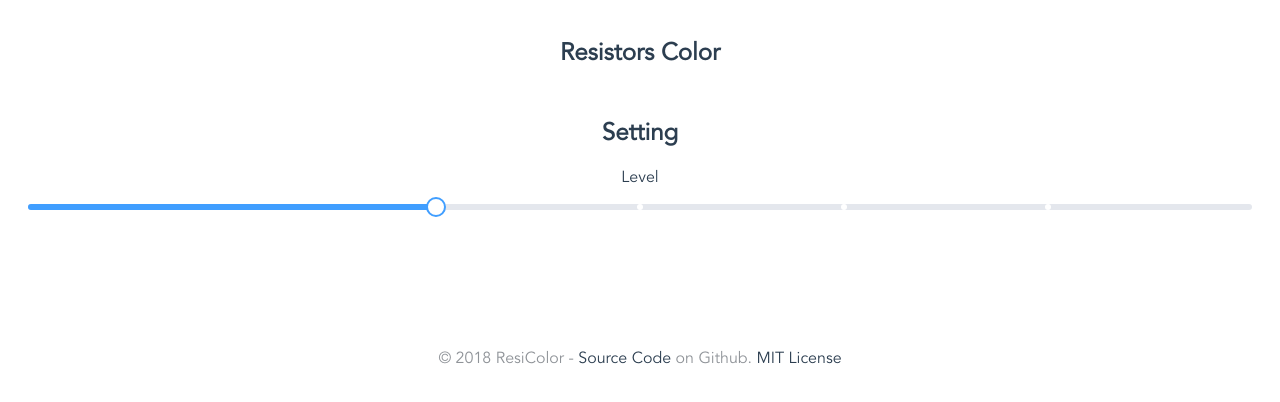
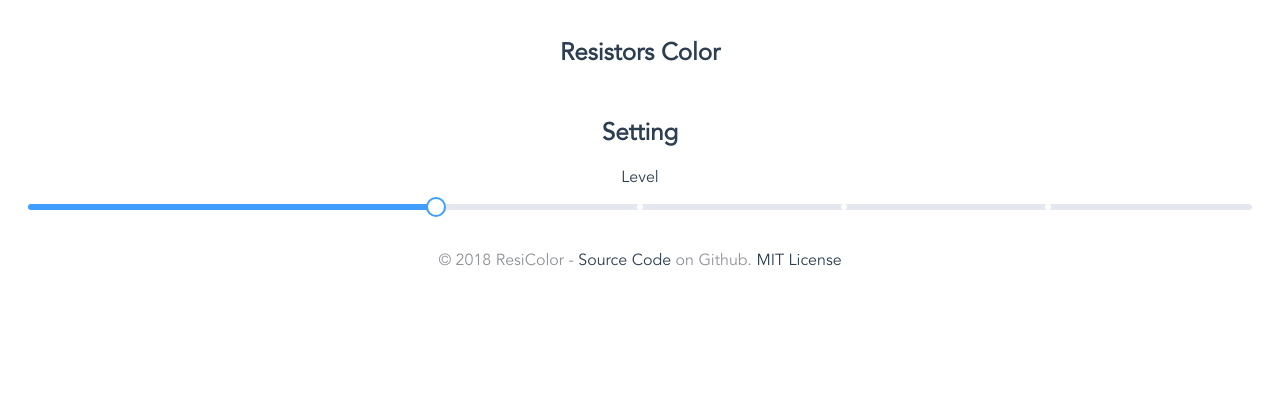
Before and after one commit to wilicw/resicolor, a Vue app: page /resicolor/setting in a window 1280 px wide. Shown: the top 402 px of the page. Built offline with nearby package versions, Linux system fonts and the light colour scheme.

Commit message:
change HTML structure

```diff
--- a/src/App.vue
+++ b/src/App.vue
@@ -14,10 +14,10 @@
         <div @click="mode('history')"><router-link class="menu" to="/resicolor/history">History</router-link></div>
       </el-dialog>
       <router-view/>
+      <el-footer>
+        <p class="copyright">© 2018 ResiColor - <a class="menu" href="https://github.com/wilicw/resicolor">Source Code</a> on Github. <a class="menu" href="https://opensource.org/licenses/MIT">MIT License</a></p>
+      </el-footer>
     </el-container>
-    <br>
-    <br>
-    <p class="copyright">© 2018 ResiColor - <a class="menu" href="https://github.com/wilicw/resicolor">Source Code</a> on Github. <a class="menu" href="https://opensource.org/licenses/MIT">MIT License</a></p>
   </div>
 </template>
 
--- a/src/views/Home.vue
+++ b/src/views/Home.vue
@@ -2,10 +2,8 @@
   <div id="home">
     <el-main>
       <Resistor/>
+      <KeyBoard/>
     </el-main>
-    <el-footer>
-      <KeyBoard/>
-    </el-footer>
   </div>
 </template>
 
--- a/src/views/Setting.vue
+++ b/src/views/Setting.vue
@@ -14,8 +14,6 @@
         </el-slider>
       </div>
     </el-main>
-    <el-footer>
-    </el-footer>
   </div>
 </template>
 
--- a/src/views/Timeing.vue
+++ b/src/views/Timeing.vue
@@ -25,10 +25,8 @@
         Avg: {{($store.state.total === 0) ? 0 : (Math.round((avgtime/$store.state.total) * 10) / 10 + 's/one resistor')}} <br><br>
         <el-button @click="tryagain" round>Try again</el-button>
       </div>
+      <KeyBoard v-if="isstart"/>
     </el-main>
-    <el-footer>
-      <KeyBoard v-if="isstart"/>
-    </el-footer>
   </div>
 </template>
 
```
Also changed, not shown: 1 other file (tests, documents, lock files or other folders).
